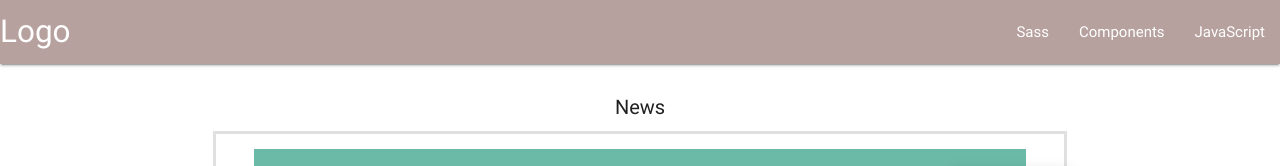
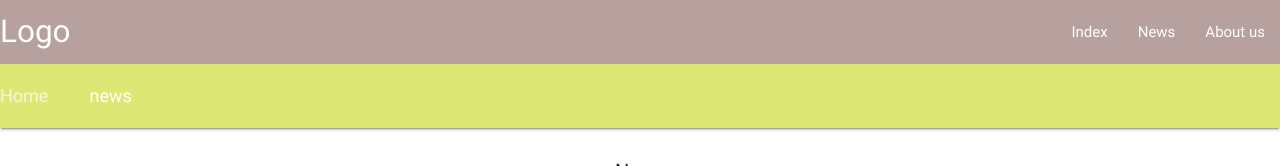
Before and after one commit to VeslavaBzimovska/TravelCode.html, a plain HTML site: page indexA.html in a window 1280 px wide. Shown: the top 166 px of the page. Drawn offline with nearby package versions, Linux system fonts and the light colour scheme.

Commit message:
ves changes

```diff
--- a/indexA.html
+++ b/indexA.html
@@ -17,11 +17,19 @@
     <div class="nav-wrapper spalvaDustyRose">
       <a href="#" class="brand-logo">Logo</a>
       <ul id="nav-mobile" class="right hide-on-med-and-down">
-        <li><a href="sass.html">Sass</a></li>
-        <li><a href="badges.html">Components</a></li>
-        <li><a href="collapsible.html">JavaScript</a></li>
+        <li><a href="index.html">Index</a></li>
+        <li><a href="indexA.html">News</a></li>
+        <li><a href="collapsible.html">About us</a></li>
       </ul>
     </div>
+  </nav>
+  <nav>
+          <div class="nav-wrapper lime lighten-2">
+            <div class="col s3">
+            <a href="index.html" class="breadcrumb">Home</a>
+            <a href="indexA.html" class="breadcrumb">news</a>
+            </div>
+  </div>
   </nav>
 
     <div class="col s12 "><div class="rect antrastesremas"><h1 class="antrasteviduryje">News</h1></div>
```
Also changed, not shown: index.html (+1 -1 lines).
